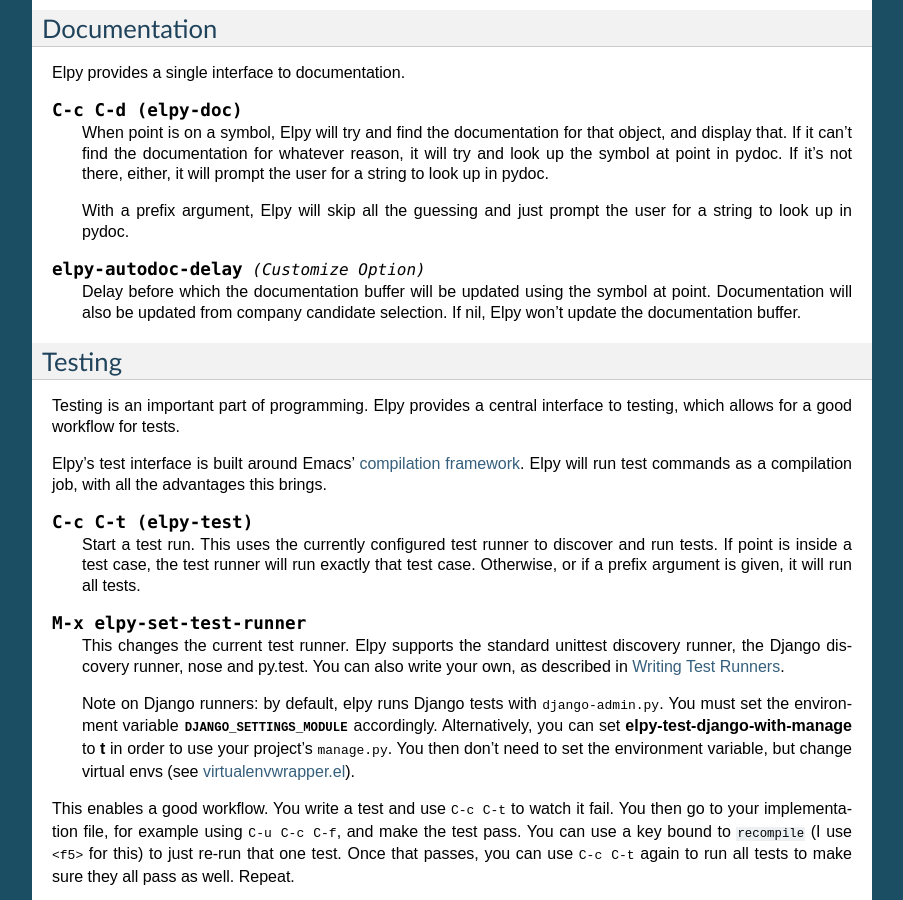
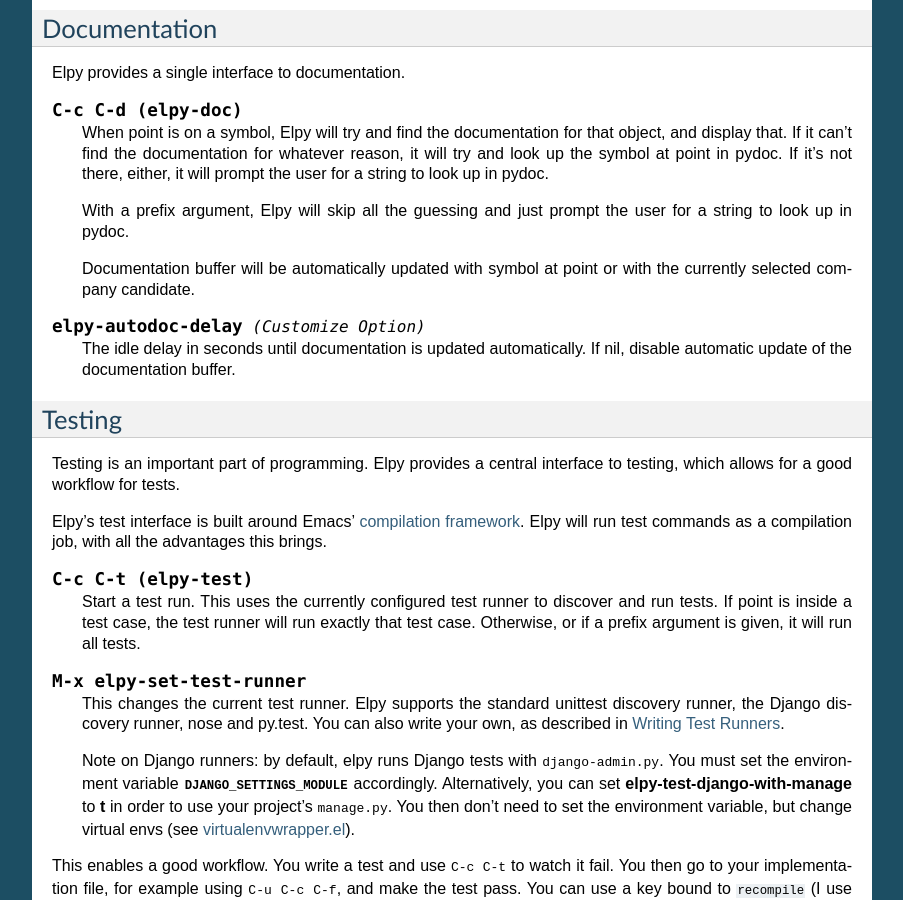
Before and after one commit to jorgenschaefer/elpy, a Sphinx documentation site: the page built from docs/ide.rst, in a window 1280 px wide and 900 px high, scrolled down 6992 px. Shown: the whole window, without its empty margins (198-1101 px from the left). Built offline with Sphinx 7.4.7, drawn with Linux system fonts in a browser that asks for light colours.

Commit message:
Fix documentation

```diff
--- a/docs/ide.rst
+++ b/docs/ide.rst
@@ -532,11 +532,13 @@
    With a prefix argument, Elpy will skip all the guessing and just
    prompt the user for a string to look up in pydoc.
 
+   Documentation buffer will be automatically updated with symbol at
+   point or with the currently selected company candidate.
+
 .. option:: elpy-autodoc-delay
 
-   Delay before which the documentation buffer will be updated using the symbol at point.
-   Documentation will also be updated from company candidate selection.
-   If nil, Elpy won't update the documentation buffer.
+   The idle delay in seconds until documentation is updated automatically.
+   If nil, disable automatic update of the documentation buffer.
 
 
 Testing
```
Also changed, not shown: 1 other file.
